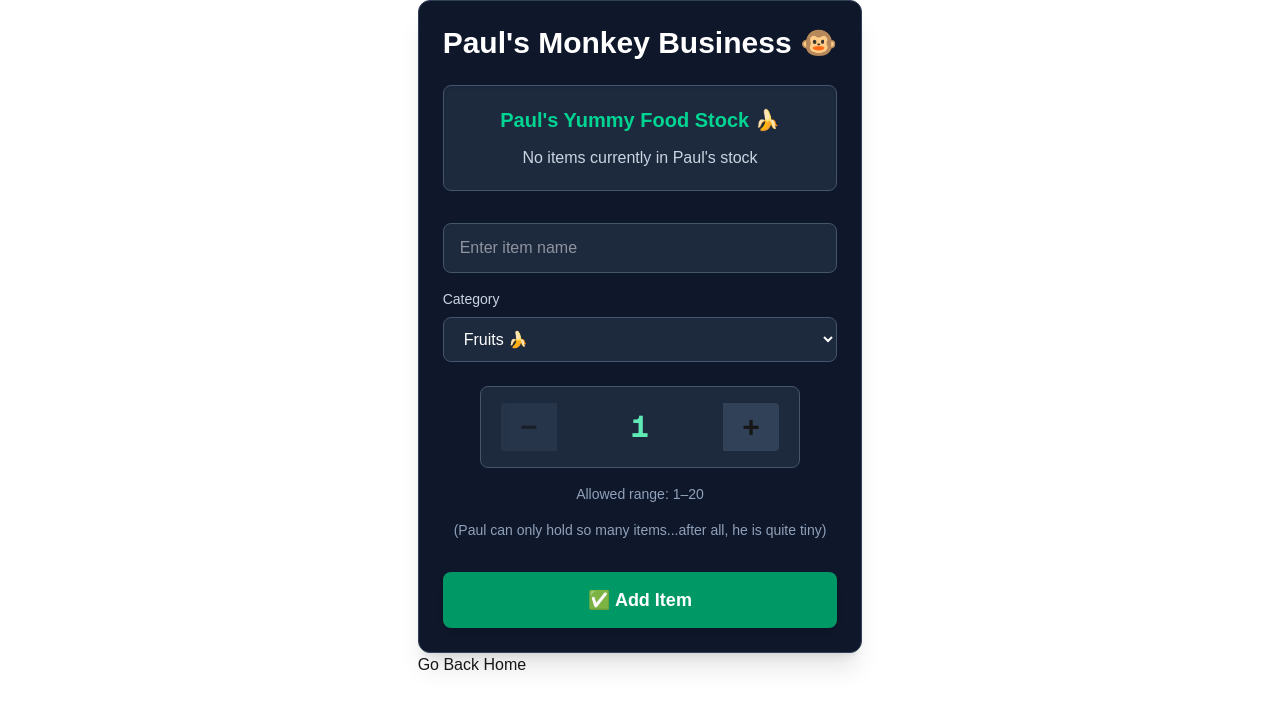
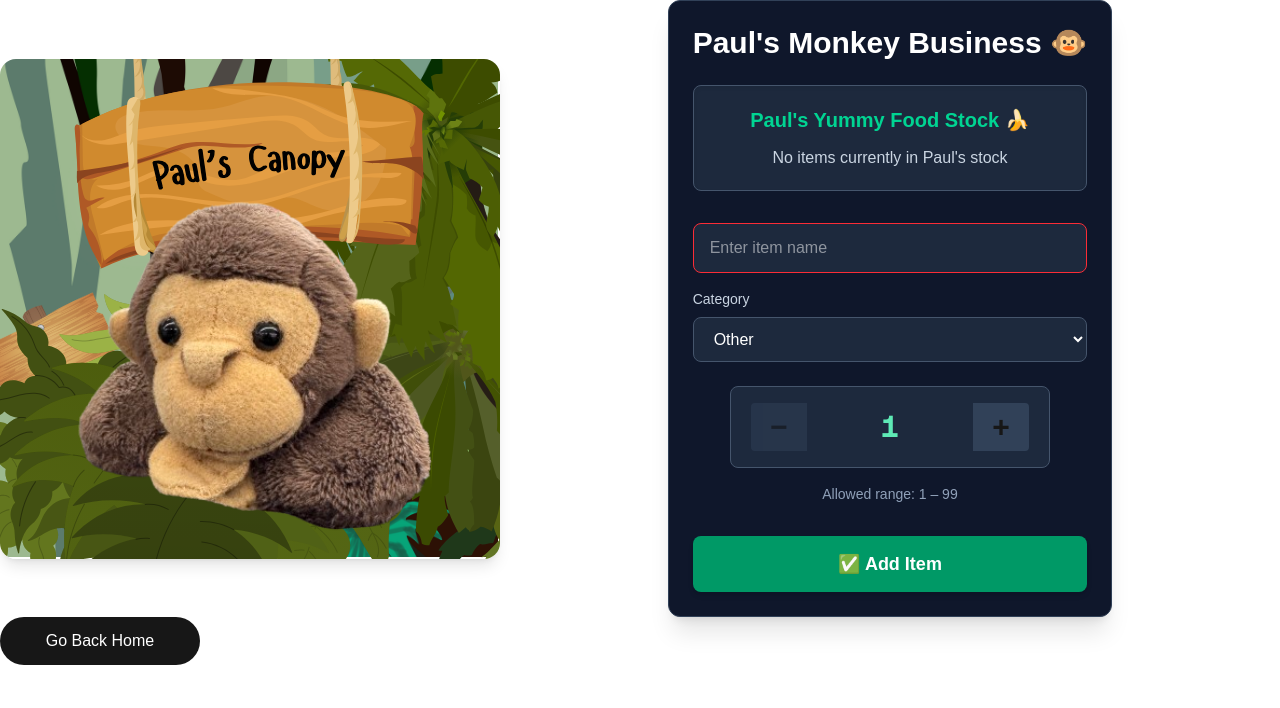
Before and after one commit to theplanetm4rs/cprg306-assignments, a Next.js app: page /week-4 in a window 1280 px wide. Shown: the top 708 px of the page. Built offline with nearby package versions, Linux system fonts and the light colour scheme.

Commit message:
Event Handling Change
disable the add item button if name is not entered as a field

```diff
--- /dev/null
+++ b/app/components/paulscanopyimage.tsx
@@ -0,0 +1,17 @@
+import Image from "next/image";
+const PaulsCanopyImage = () => {
+  return (
+    <div>
+      <Image
+        className ="rounded-2xl shadow-lg border-white-500"
+        src="/images/paulscanopy.png"
+        alt="cute photo of paul pocket monkey"
+        width= {500}
+        height= {500}
+        quality={90}
+      />
+    </div>
+  );
+};
+
+export default PaulsCanopyImage ;
--- a/app/page.tsx
+++ b/app/page.tsx
@@ -16,21 +16,21 @@ export default function Home() {
 
         <div className="flex flex-col gap-4 text-base font-medium sm:flex-row">
           <a
-            className="flex h-12 w-full items-center justify-center gap-2 rounded-full bg-foreground px-5 text-background transition-colors hover:bg-[#383838] dark:hover:bg-[#ccc] md:w-[158px]"
+            className="flex h-12 w-full items-center justify-center gap-2 rounded-full bg-foreground px-5 text-background transition-colors hover:bg-[#383838] dark:hover:bg-[#ccc]"
             href="/week-2"
             rel="noopener noreferrer"
           >
             Week-2
           </a>
           <a
-            className="flex h-12 w-full items-center justify-center gap-2 rounded-full bg-foreground px-5 text-background transition-colors hover:bg-[#383838] dark:hover:bg-[#ccc] md:w-[158px]"
+            className="flex h-12 w-full items-center justify-center gap-2 rounded-full bg-foreground px-5 text-background transition-colors hover:bg-[#383838] dark:hover:bg-[#ccc]"
             href="/week-3"
             rel="noopener noreferrer"
           >
             Week-3
           </a>
-                    <a
-            className="flex h-12 w-full items-center justify-center gap-2 rounded-full bg-foreground px-5 text-background transition-colors hover:bg-[#383838] dark:hover:bg-[#ccc] md:w-[158px]"
+          <a
+            className="flex h-12 w-full items-center justify-center gap-2 rounded-full bg-foreground px-5 text-background transition-colors hover:bg-[#383838] dark:hover:bg-[#ccc]"
             href="/week-4"
             rel="noopener noreferrer"
           >
--- a/app/week-4/new-item.tsx
+++ b/app/week-4/new-item.tsx
@@ -7,14 +7,14 @@ export default function NewItem() {
   // states for quantity, item name, category, and list of items
   const [quantity, setQuantity] = useState(1);
   const [name, setName] = useState("");
-  const [category, setCategory] = useState("Items");
+  const [category, setCategory] = useState("Other");
   const [items, setItems] = useState<
     { name: string; category: string; quantity: number }[]
   >([]);
 
   // increment quantity
   const increment = () => {
-    if (quantity < 20) setQuantity(quantity + 1);
+    if (quantity < 99) setQuantity(quantity + 1);
   };
 
   // decrement quantity
@@ -22,11 +22,19 @@ export default function NewItem() {
     if (quantity > 1) setQuantity(quantity - 1);
   };
 
+  // handle input change for name
+  const handleNameChange = (e: React.ChangeEvent<HTMLInputElement>) => {
+    setName(e.target.value);
+  };
+
+  // determine if the button should be disabled
+  const isButtonDisabled = name.trim() === "";
+
   // add item to the stand (combine name + category)
   const addToItems = () => {
     const trimmedName = name.trim();
-    if (!trimmedName) {
-      alert("Oops! Don't forget to add the name of the item 🙉");
+    if (!trimmedName || !name || name.length < 2) {
+      alert("Oops! That's an invalid name for the item (min. charcters 2) 🙉");
       return;
     }
 
@@ -122,7 +130,7 @@ export default function NewItem() {
           value={name}
           onChange={(e) => setName(e.target.value)}
           placeholder="Enter item name"
-          className="w-full px-4 py-3 bg-slate-800 text-white rounded-lg border border-slate-600 focus:outline-none focus:border-emerald-500"
+          className={`w-full px-4 py-3 bg-slate-800 text-white rounded-lg border focus:outline-none focus:border-emerald-500 ${name.trim() === '' ? 'border-red-500' : 'border-slate-600'}`}
         />
       </div>
 
@@ -163,23 +171,21 @@ export default function NewItem() {
           <button
             type="button"
             onClick={increment}
-            disabled={quantity >= 20}
+            disabled={quantity >= 99}
             className="w-14 h-12 text-3xl font-bold bg-slate-700 hover:bg-slate-600 disabled:opacity-50 disabled:cursor-not-allowed rounded-r transition-colors"
           >
             +
           </button>
         </div>
 
-        <p className="text-sm text-slate-400">Allowed range: 1–20</p>
-        <p className="text-sm text-slate-400">
-          (Paul can only hold so many items...after all, he is quite tiny)
-        </p>
+        <p className="text-sm text-slate-400">Allowed range: 1 – 99</p>
       </div>
 
       {/* Action buttons */}
       <div className="flex flex-col gap-4">
         <button
           onClick={addToItems}
+          disabled={isButtonDisabled}
           className="py-3.5 bg-emerald-600 hover:bg-emerald-500 text-white font-bold text-lg rounded-lg transition-colors shadow-md"
         >
            ✅ Add Item
@@ -190,7 +196,7 @@ export default function NewItem() {
             onClick={clearItems}
             className="py-3.5 bg-red-700/80 hover:bg-red-600 text-white font-bold text-lg rounded-lg transition-colors shadow-md border border-red-600/50"
           >
-            Clear Stand ❌
+            Clear Items ❌
           </button>
         )}
       </div>
--- a/app/week-4/page.tsx
+++ b/app/week-4/page.tsx
@@ -1,13 +1,19 @@
 import Link from "next/link";
 import NewItem from "./new-item";
+import PaulsCanopyImage from "../components/paulscanopyimage";
 
 export default function Page() {
   return (
-    <main className= "justify-center items-center flex flex-col">
-        <div>
-            <NewItem />
-            <Link href="/">Go Back Home</Link>
-        </div>
+    <main>
+      <div className= "flex flex-row items-center">
+          <PaulsCanopyImage />
+          <NewItem />
+      </div>
+      <div>
+        <Link
+        className="flex h-12 w-50 items-center justify-center gap-2 rounded-full bg-foreground px-5 text-background transition-colors hover:bg-[#383838] dark:hover:bg-[#ccc] w"
+        href="/">Go Back Home</Link>
+      </div>
     </main>
   );
 }
```
Also changed, not shown: public/images/paulscanopy.png (added).
